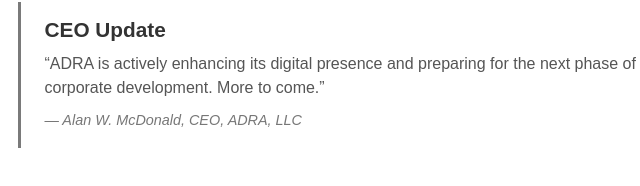
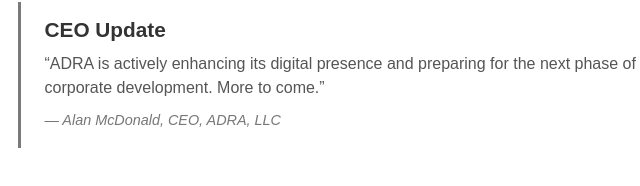
Before and after one commit to devbookngo/adra-landing, a plain HTML site: page index.html in a window 1280 px wide. Shown: the part 470-656 px from the top of the page, 287-927 px from the left. Drawn offline with Linux system fonts and the light colour scheme.

Commit message:
Update index.html

```diff
--- a/index.html
+++ b/index.html
@@ -93,7 +93,7 @@
       “ADRA is actively enhancing its digital presence and preparing for the next phase of corporate development. More to come.”
     </p>
     <p class="signature">
-      — Alan W. McDonald, CEO, ADRA, LLC
+      — Alan McDonald, CEO, ADRA, LLC
     </p>
   </div>
 
```
